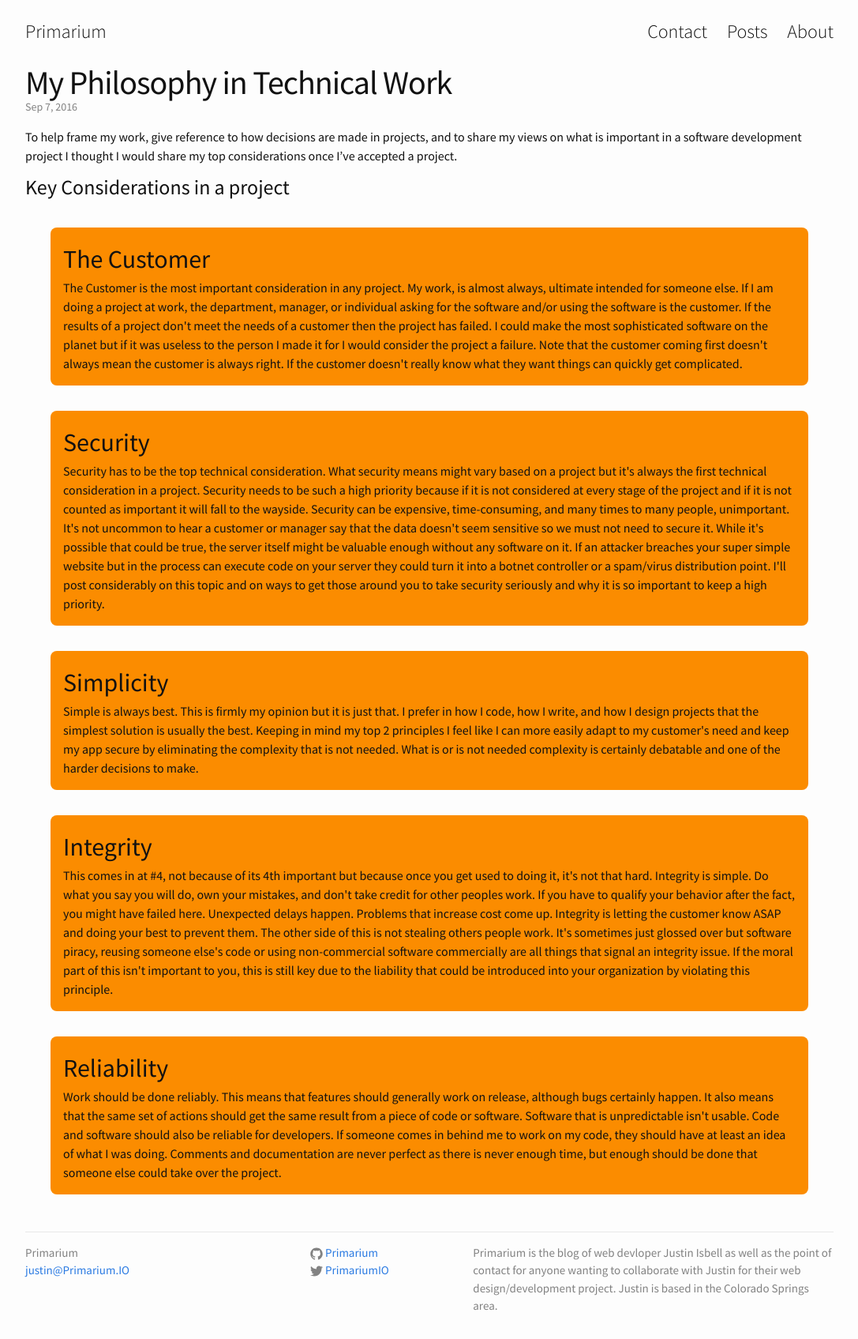
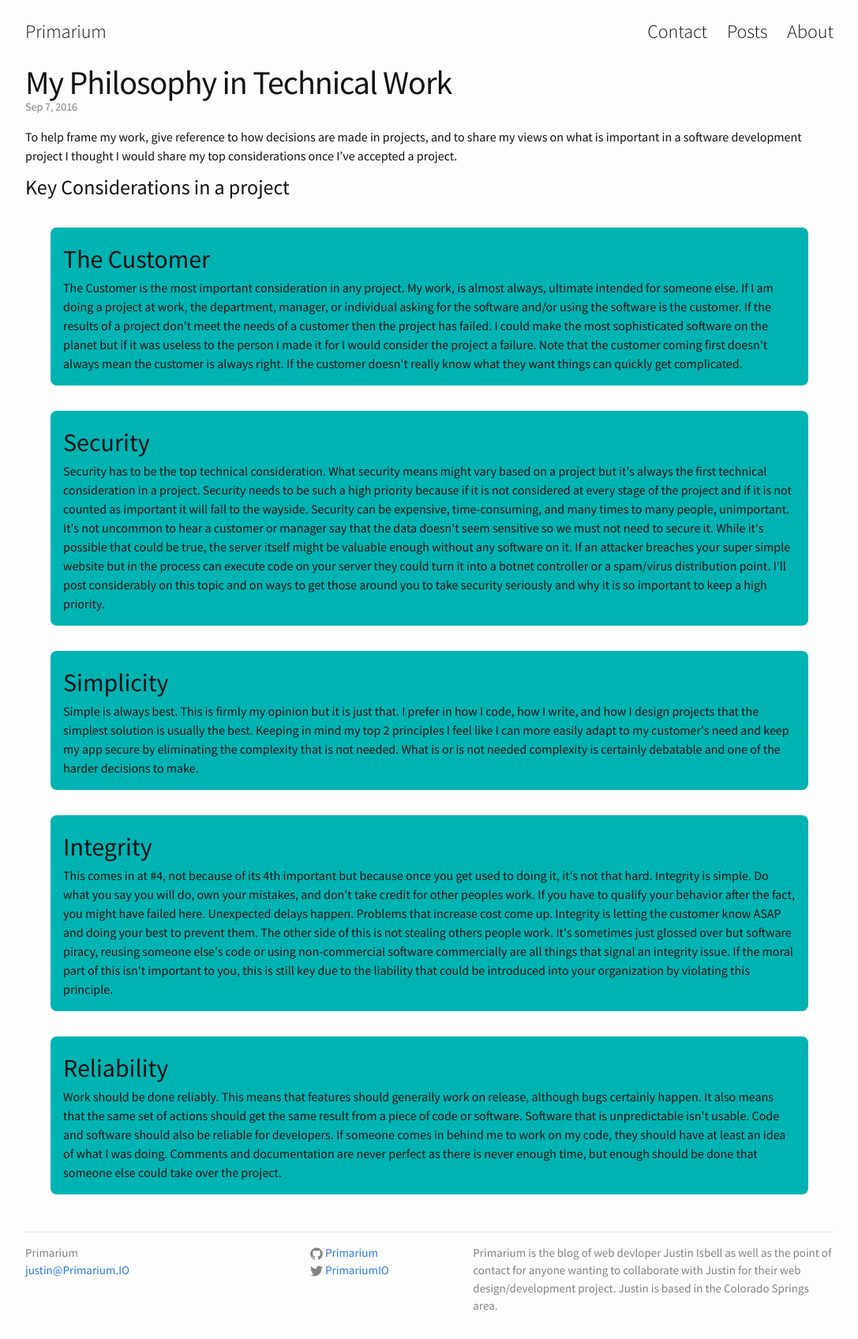
Before and after one commit to primarium/Primarium, a Jekyll site: the page built from _posts/2016-09-07-my-philosophy.markdown, in a window 1280 px wide. Shown: the whole page at 79% size, without its empty margins (96-1183 px from the left). Built offline with Jekyll 4.4.1, drawn with Linux system fonts in a browser that asks for light colours; nearby versions of some CDN libraries.

Commit message:
fixing posts
decided i want all list-sets for things to use the same color scheme

```diff
--- a/_posts/2016-09-07-my-philosophy.markdown
+++ b/_posts/2016-09-07-my-philosophy.markdown
@@ -10,32 +10,32 @@ To help frame my work, give reference to how decisions are made in projects, and
 ### Key Considerations in a project
 
 <ul>
-    <li class="parent-list-style2">The Customer
+    <li class="parent-list-style1">The Customer
         <ul>
-            <li class="child-list-style2">The Customer is the most important consideration in any project. My work, is almost always, ultimate intended for someone else.  If I am doing a project at work, the department, manager, or individual asking for the software and/or using the software is the customer. If the results of a project don't meet the needs of a customer then the project has failed. I could make the most sophisticated software on the planet but if it was useless to the person I made it for I would consider the project a failure. Note that the customer coming first doesn't always mean the customer is always right. If the customer doesn't really know what they want things can quickly get complicated.
+            <li class="child-list-style1">The Customer is the most important consideration in any project. My work, is almost always, ultimate intended for someone else.  If I am doing a project at work, the department, manager, or individual asking for the software and/or using the software is the customer. If the results of a project don't meet the needs of a customer then the project has failed. I could make the most sophisticated software on the planet but if it was useless to the person I made it for I would consider the project a failure. Note that the customer coming first doesn't always mean the customer is always right. If the customer doesn't really know what they want things can quickly get complicated.
             </li>
         </ul>
     </li>
-    <li class="parent-list-style2">Security
+    <li class="parent-list-style1">Security
         <ul>
-            <li class="child-list-style2">Security has to be the top technical consideration. What security means might vary based on a project but it's always the first technical consideration in a project. Security needs to be such a high priority because if it is not considered at every stage of the project and if it is not counted as important it will fall to the wayside. Security can be expensive, time-consuming, and many times to many people, unimportant. It's not uncommon to hear a customer or manager say that the data doesn't seem sensitive so we must not need to secure it. While it's possible that could be true, the server itself might be valuable enough without any software on it. If an attacker breaches your super simple website but in the process can execute code on your server they could turn it into a botnet controller or a spam/virus distribution point. I'll post considerably on this topic and on ways to get those around you to take security seriously and why it is so important to keep a high priority.</li>
+            <li class="child-list-style1">Security has to be the top technical consideration. What security means might vary based on a project but it's always the first technical consideration in a project. Security needs to be such a high priority because if it is not considered at every stage of the project and if it is not counted as important it will fall to the wayside. Security can be expensive, time-consuming, and many times to many people, unimportant. It's not uncommon to hear a customer or manager say that the data doesn't seem sensitive so we must not need to secure it. While it's possible that could be true, the server itself might be valuable enough without any software on it. If an attacker breaches your super simple website but in the process can execute code on your server they could turn it into a botnet controller or a spam/virus distribution point. I'll post considerably on this topic and on ways to get those around you to take security seriously and why it is so important to keep a high priority.</li>
         </ul>
     </li>
-    <li class="parent-list-style2">Simplicity
+    <li class="parent-list-style1">Simplicity
         <ul>
-            <li class="child-list-style2">
+            <li class="child-list-style1">
             Simple is always best. This is firmly my opinion but it is just that. I prefer in how I code, how I write, and how I design projects that the simplest solution is usually the best. Keeping in mind my top 2 principles I feel like I can more easily adapt to my customer's need and keep my app secure by eliminating the complexity that is not needed. What is or is not needed complexity is certainly debatable and one of the harder decisions to make.
             </li>
         </ul>
     </li>
-    <li class="parent-list-style2">Integrity
+    <li class="parent-list-style1">Integrity
         <ul>
-            <li class="child-list-style2">This comes in at #4, not because of its 4th important but because once you get used to doing it, it's not that hard. Integrity is simple. Do what you say you will do, own your mistakes, and don't take credit for other peoples work. If you have to qualify your behavior after the fact, you might have failed here. Unexpected delays happen. Problems that increase cost come up. Integrity is letting the customer know ASAP and doing your best to prevent them. The other side of this is not stealing others people work. It's sometimes just glossed over but software piracy, reusing someone else's code or using non-commercial software commercially are all things that signal an integrity issue. If the moral part of this isn't important to you, this is still key due to the liability that could be introduced into your organization by violating this principle.</li>
+            <li class="child-list-style1">This comes in at #4, not because of its 4th important but because once you get used to doing it, it's not that hard. Integrity is simple. Do what you say you will do, own your mistakes, and don't take credit for other peoples work. If you have to qualify your behavior after the fact, you might have failed here. Unexpected delays happen. Problems that increase cost come up. Integrity is letting the customer know ASAP and doing your best to prevent them. The other side of this is not stealing others people work. It's sometimes just glossed over but software piracy, reusing someone else's code or using non-commercial software commercially are all things that signal an integrity issue. If the moral part of this isn't important to you, this is still key due to the liability that could be introduced into your organization by violating this principle.</li>
         </ul>
     </li>
-    <li class="parent-list-style2">Reliability
+    <li class="parent-list-style1">Reliability
         <ul>
-            <li class="child-list-style2">Work should be done reliably. This means that features should generally work on release, although bugs certainly happen. It also means that the same set of actions should get the same result from a piece of code or software. Software that is unpredictable isn't usable. Code and software should also be reliable for developers. If someone comes in behind me to work on my code, they should have at least an idea of what I was doing. Comments and documentation are never perfect as there is never enough time,  but enough should be done that someone else could take over the project.</li>
+            <li class="child-list-style1">Work should be done reliably. This means that features should generally work on release, although bugs certainly happen. It also means that the same set of actions should get the same result from a piece of code or software. Software that is unpredictable isn't usable. Code and software should also be reliable for developers. If someone comes in behind me to work on my code, they should have at least an idea of what I was doing. Comments and documentation are never perfect as there is never enough time,  but enough should be done that someone else could take over the project.</li>
         </ul>
     </li>
 </ul>
```
